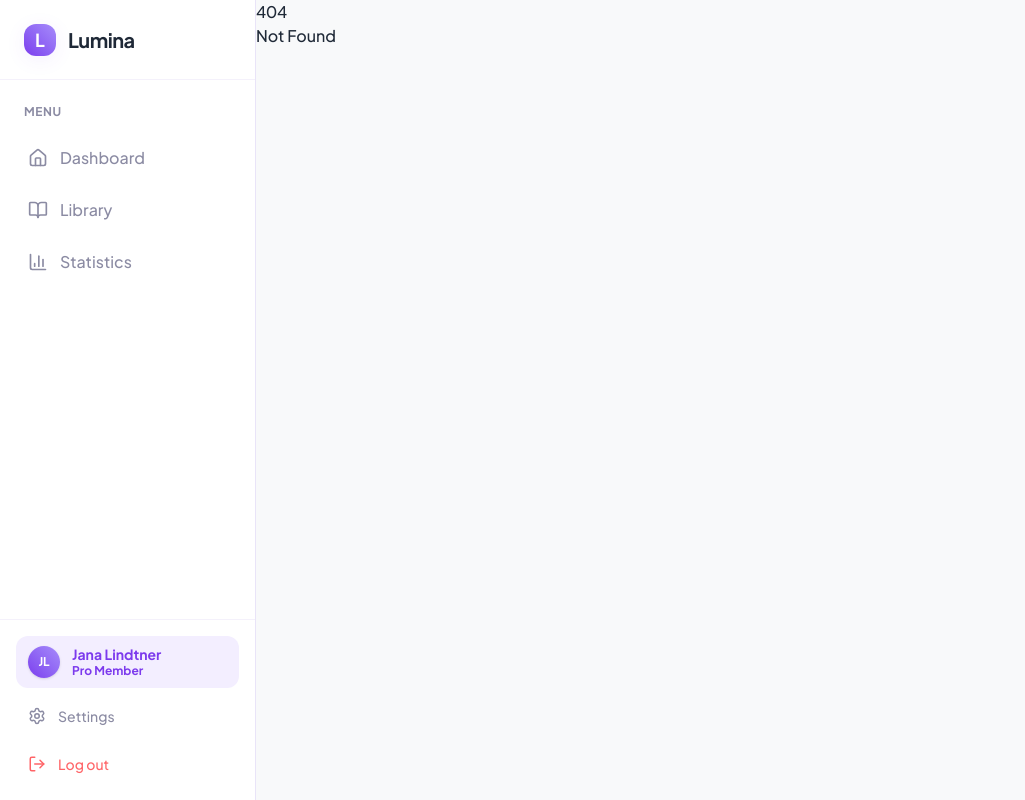
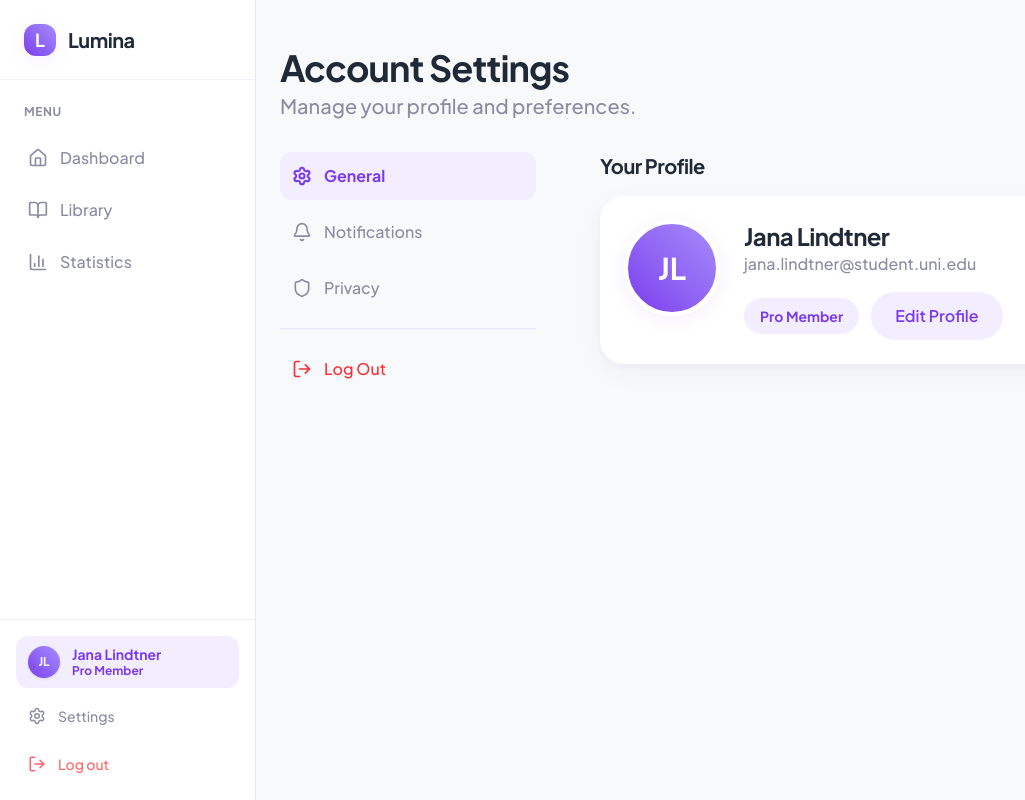
Before and after one commit to ja0774/lernkarteikarten, a SvelteKit app: page /profile in a window 1280 px wide. Before the commit this address had no page. Shown: the whole page, without its empty margins (0-1025 px from the left). Built offline with nearby package versions, Linux system fonts and the light colour scheme.

Commit message:
Create +page.svelte

```diff
--- /dev/null
+++ b/src/routes/profile/+page.svelte
@@ -0,0 +1,63 @@
+<script lang="ts">
+  import Card from '$lib/components/ui/Card.svelte';
+  import Button from '$lib/components/ui/Button.svelte';
+  import { Settings, Bell, Shield, LogOut, ChevronRight } from 'lucide-svelte';
+</script>
+
+<div class="px-6 py-10 lg:py-12 flex flex-col max-w-5xl gap-8 animate-fade-up mx-auto w-full">
+
+  <header>
+    <h1 class="text-3xl md:text-4xl font-bold text-text-dark tracking-tight">Account Settings</h1>
+    <p class="text-lg md:text-xl text-muted font-medium mt-1">Manage your profile and preferences.</p>
+  </header>
+
+  <div class="flex flex-col md:flex-row gap-8 lg:gap-16">
+    <!-- Left Sidebar Menu -->
+    <div class="w-full md:w-64 flex flex-col gap-2 stagger-1 animate-fade-up" style="animation-fill-mode: both;">
+      <button class="w-full flex items-center gap-3 p-3 rounded-xl bg-lavender text-primary font-bold transition-colors text-left">
+        <Settings size={20} strokeWidth={2.5} />
+        <span>General</span>
+      </button>
+      <button class="w-full flex items-center gap-3 p-3 rounded-xl text-muted hover:bg-gray-50 hover:text-text-dark font-medium transition-colors text-left">
+        <Bell size={20} />
+        <span>Notifications</span>
+      </button>
+      <button class="w-full flex items-center gap-3 p-3 rounded-xl text-muted hover:bg-gray-50 hover:text-text-dark font-medium transition-colors text-left">
+        <Shield size={20} />
+        <span>Privacy</span>
+      </button>
+
+      <div class="h-px bg-border-subtle my-2"></div>
+
+      <button class="w-full flex items-center gap-3 p-3 rounded-xl text-red-500 hover:bg-red-50 font-medium transition-colors text-left">
+        <LogOut size={20} />
+        <span>Log Out</span>
+      </button>
+    </div>
+
+    <!-- Right Content Area -->
+    <div class="flex-1 flex flex-col gap-8 stagger-2 animate-fade-up" style="animation-fill-mode: both;">
+      <!-- Profile Info -->
+      <section>
+        <h2 class="text-xl font-bold text-text-dark mb-4">Your Profile</h2>
+        <Card class="p-6">
+          <div class="flex flex-col sm:flex-row items-center sm:items-start gap-6">
+            <div class="w-24 h-24 rounded-full bg-gradient-to-tr from-primary to-accent shadow-soft border-4 border-white flex items-center justify-center text-white font-bold text-3xl shrink-0">
+              JL
+            </div>
+            <div class="flex flex-col items-center sm:items-start flex-1 w-full">
+              <h3 class="text-2xl font-bold text-text-dark tracking-tight">Jana Lindtner</h3>
+              <p class="text-muted font-medium mb-4">jana.lindtner@student.uni.edu</p>
+
+              <div class="flex items-center gap-3 w-full sm:w-auto">
+                <span class="text-primary font-bold text-sm bg-lavender px-4 py-2 rounded-full">Pro Member</span>
+                <Button variant="secondary" class="ml-auto sm:ml-0">Edit Profile</Button>
+              </div>
+            </div>
+          </div>
+        </Card>
+      </section>
+    </div>
+  </div>
+
+</div>
```
